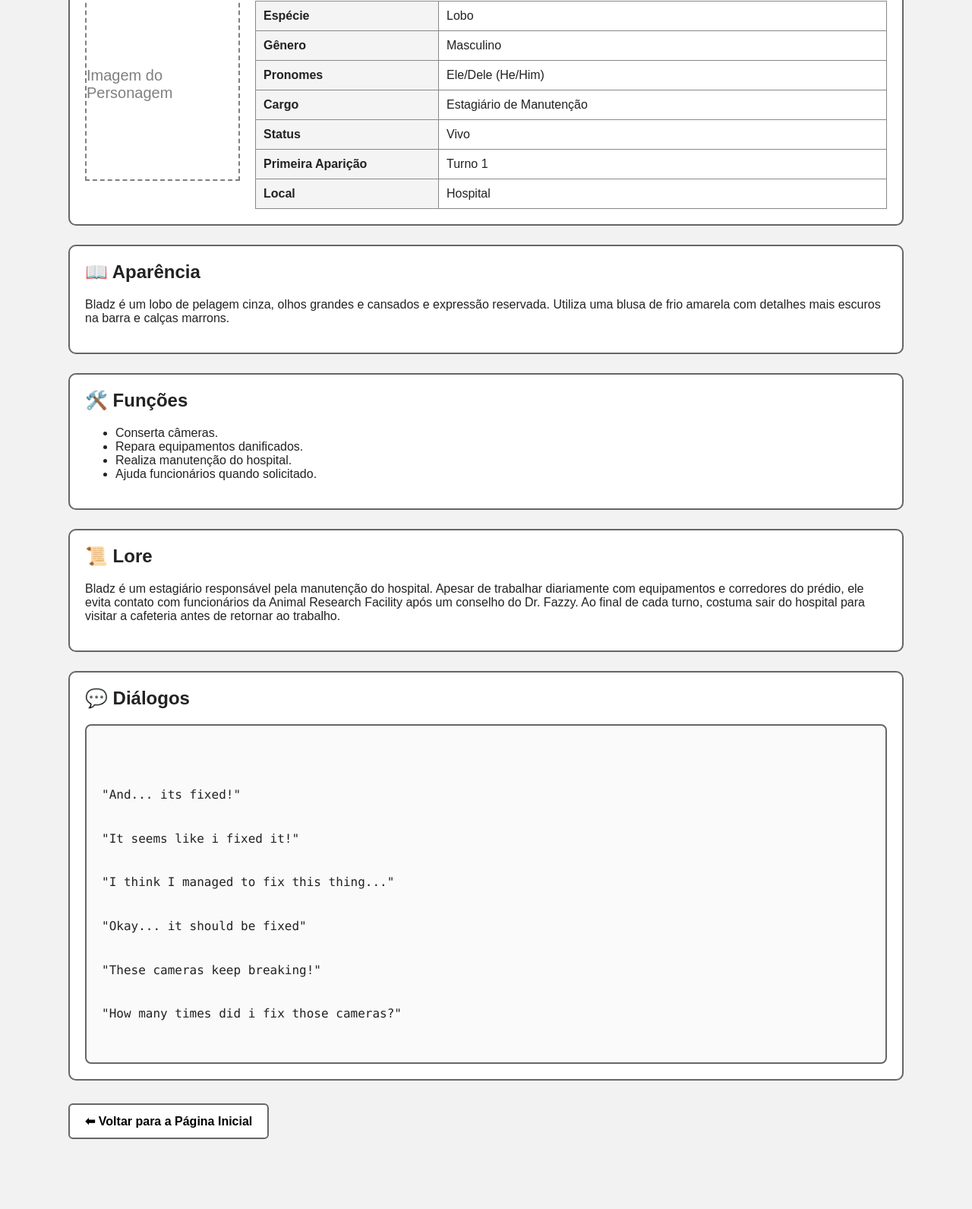
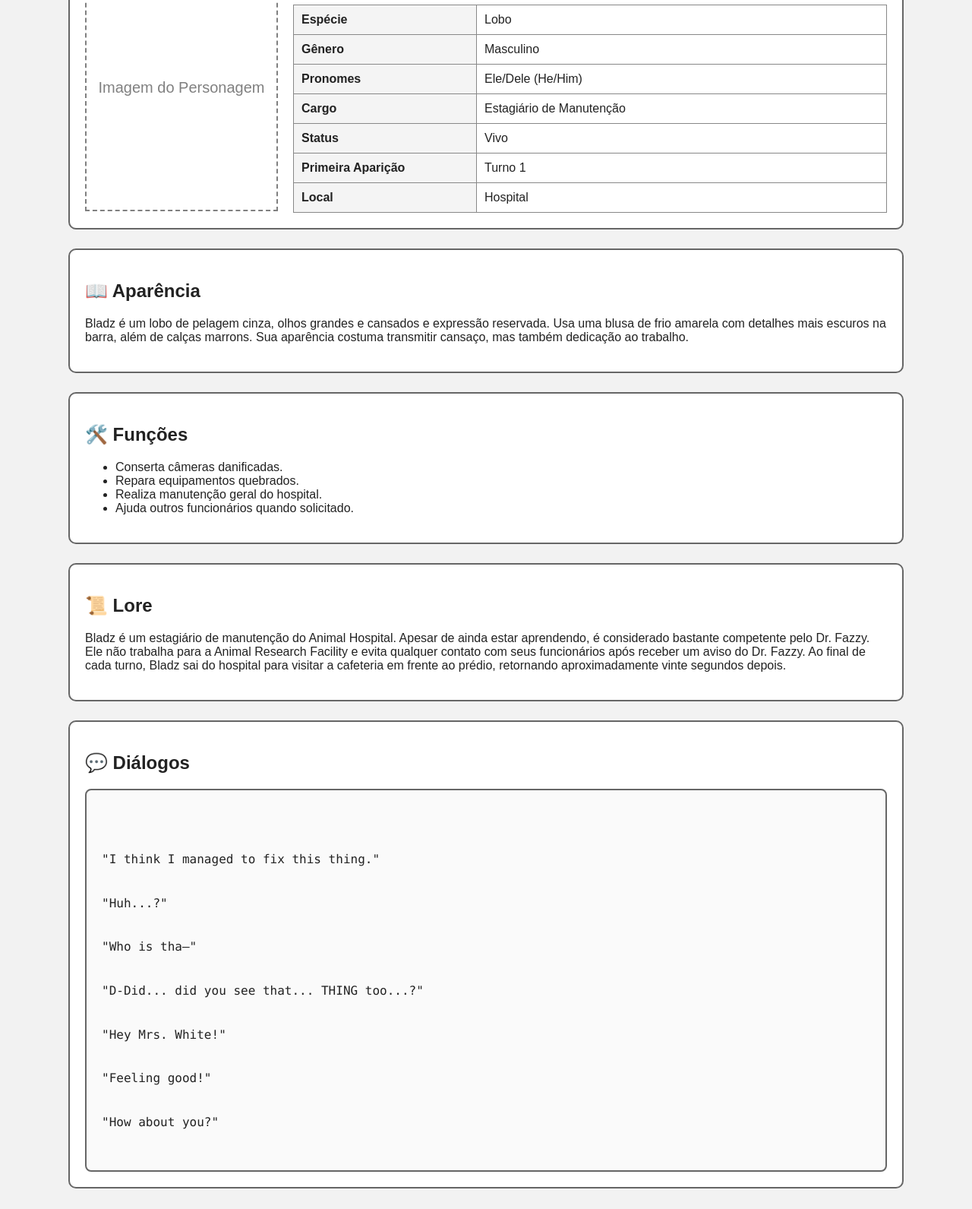
Before and after one commit to AnomalyHospital/anomalyhospital.github.io, a plain HTML site: page characters/bladz.html in a window 1280 px wide. Shown: the part 208-1799 px from the top of the page at 76% size. Before the commit the page ends 1737 px from the top, so only its background shows below. Drawn offline with Linux system fonts and the light colour scheme.

Commit message:
Update bladz.html

```diff
--- a/characters/bladz.html
+++ b/characters/bladz.html
@@ -26,25 +26,23 @@ body{
     margin-bottom:30px;
 }
 
-.header h1{
-    margin-bottom:5px;
+.card{
+    display:flex;
+    flex-wrap:wrap;
+    gap:20px;
+
+    background:white;
+
+    border:2px solid #666;
+    border-radius:10px;
+
+    padding:20px;
 }
 
-.card {
-    display: flex;
-    flex-wrap: wrap;
-    gap: 20px;
+.image{
 
-    background: white;
-    border: 2px solid #666;
-    border-radius: 10px;
-    padding: 20px;
-    }
-
-.image {
-    margin: auto;
-    width:200px;
-    height:250px;
+    width:250px;
+    height:320px;
 
     border:2px dashed gray;
 
@@ -53,14 +51,15 @@ body{
     justify-content:center;
 
     color:gray;
+    font-size:20px;
 
-    font-size:20px;
+    margin:auto;
 
 }
 
-.info {
-    flex: 1;
-    min-width: 250px;
+.info{
+    flex:1;
+    min-width:260px;
 }
 
 .title{
@@ -105,12 +104,6 @@ td:first-child{
 
 }
 
-.section h2{
-
-    margin-top:0;
-
-}
-
 .dialogues{
 
     border:2px solid #666;
@@ -128,8 +121,6 @@ td:first-child{
     font-family:Consolas,monospace;
 
     line-height:1.8;
-
-    overflow-y:auto;
 
 }
 
@@ -158,6 +149,29 @@ td:first-child{
 .back:hover{
 
     background:#ececec;
+
+}
+
+@media (max-width:700px){
+
+.card{
+
+flex-direction:column;
+align-items:center;
+
+}
+
+.info{
+
+width:100%;
+
+}
+
+.title{
+
+text-align:center;
+
+}
 
 }
 
@@ -237,8 +251,7 @@ Imagem do Personagem
 
 <p>
 
-Bladz é um lobo de pelagem cinza, olhos grandes e cansados e expressão reservada.
-Utiliza uma blusa de frio amarela com detalhes mais escuros na barra e calças marrons.
+Bladz é um lobo de pelagem cinza, olhos grandes e cansados e expressão reservada. Usa uma blusa de frio amarela com detalhes mais escuros na barra, além de calças marrons. Sua aparência costuma transmitir cansaço, mas também dedicação ao trabalho.
 
 </p>
 
@@ -250,13 +263,13 @@ Utiliza uma blusa de frio amarela com detalhes mais escuros na barra e calças m
 
 <ul>
 
-<li>Conserta câmeras.</li>
+<li>Conserta câmeras danificadas.</li>
 
-<li>Repara equipamentos danificados.</li>
+<li>Repara equipamentos quebrados.</li>
 
-<li>Realiza manutenção do hospital.</li>
+<li>Realiza manutenção geral do hospital.</li>
 
-<li>Ajuda funcionários quando solicitado.</li>
+<li>Ajuda outros funcionários quando solicitado.</li>
 
 </ul>
 
@@ -268,11 +281,11 @@ Utiliza uma blusa de frio amarela com detalhes mais escuros na barra e calças m
 
 <p>
 
-Bladz é um estagiário responsável pela manutenção do hospital.
-Apesar de trabalhar diariamente com equipamentos e corredores do prédio,
-ele evita contato com funcionários da Animal Research Facility após um conselho do Dr. Fazzy.
+Bladz é um estagiário de manutenção do Animal Hospital. Apesar de ainda estar aprendendo, é considerado bastante competente pelo Dr. Fazzy.
 
-Ao final de cada turno, costuma sair do hospital para visitar a cafeteria antes de retornar ao trabalho.
+Ele não trabalha para a Animal Research Facility e evita qualquer contato com seus funcionários após receber um aviso do Dr. Fazzy.
+
+Ao final de cada turno, Bladz sai do hospital para visitar a cafeteria em frente ao prédio, retornando aproximadamente vinte segundos depois.
 
 </p>
 
@@ -284,17 +297,19 @@ Ao final de cada turno, costuma sair do hospital para visitar a cafeteria antes
 
 <div class="dialogues">
 
-"And... its fixed!"
+"I think I managed to fix this thing."
 
-"It seems like i fixed it!"
+"Huh...?"
 
-"I think I managed to fix this thing..."
+"Who is tha—"
 
-"Okay... it should be fixed"
+"D-Did... did you see that... THING too...?"
 
-"These cameras keep breaking!"
+"Hey Mrs. White!"
 
-"How many times did i fix those cameras?"
+"Feeling good!"
+
+"How about you?"
 
 </div>
 
@@ -306,4 +321,4 @@ Ao final de cada turno, costuma sair do hospital para visitar a cafeteria antes
 
 </body>
 
-  </html>
+</html>
```
